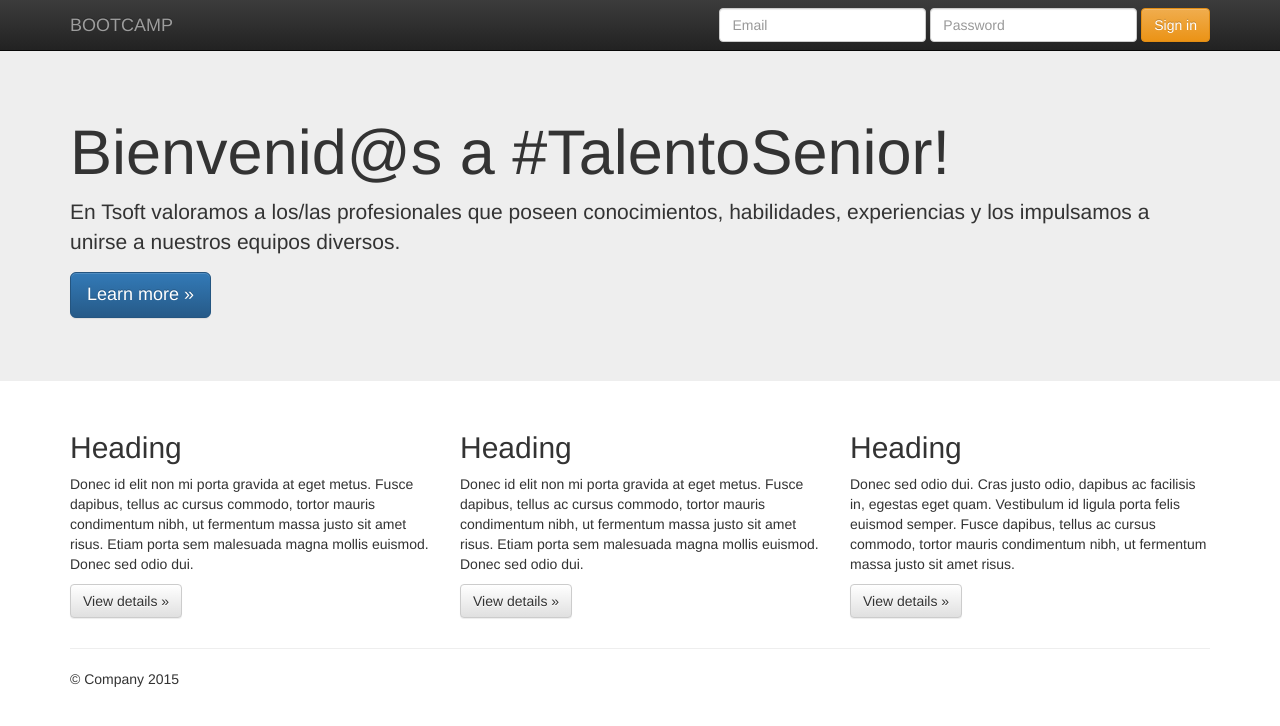
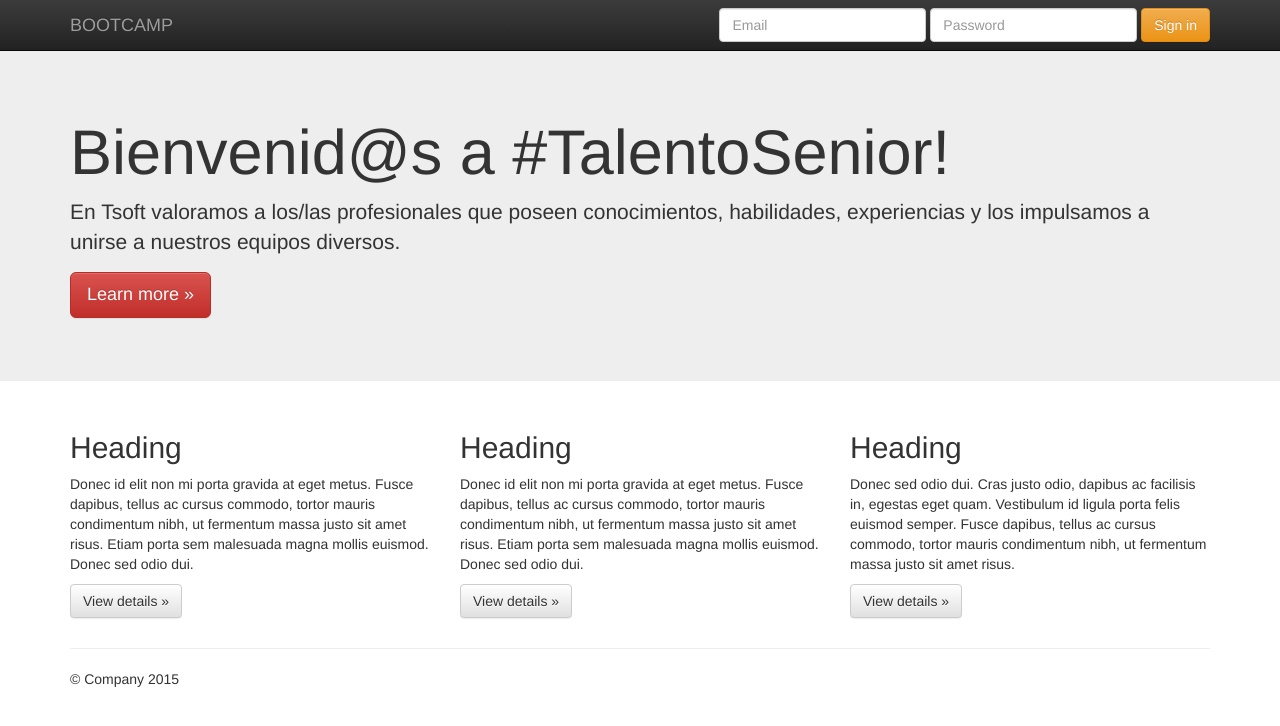
Before and after one commit to marianapal5/Trabajo2_mariana_palavecino, a plain HTML site: page index.html in a window 1280 px wide. Drawn offline with nearby package versions, Linux system fonts and the light colour scheme.

Commit message:
Se actualiza template del proyecto.Cambio de color en button-learn more

```diff
--- a/index.html
+++ b/index.html
@@ -57,7 +57,7 @@
       <div class="container">
         <h1>Bienvenid@s a #TalentoSenior!</h1>
         <p>En Tsoft valoramos a los/las profesionales que poseen conocimientos, habilidades, experiencias y los impulsamos a unirse a nuestros equipos diversos.</p>
-        <p><a class="btn btn-primary btn-lg" href="#" role="button">Learn more &raquo;</a></p>
+        <p><a class="btn btn-danger btn-lg" href="#" role="button">Learn more &raquo;</a></p>
       </div>
     </div>
 
```
